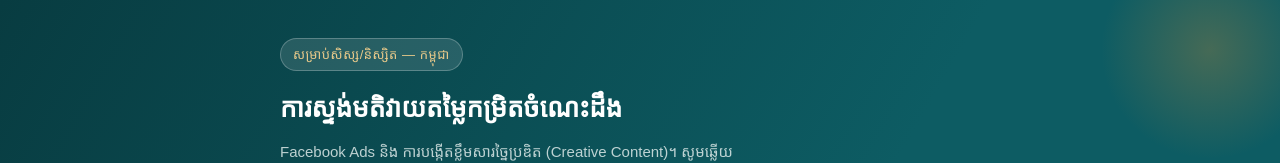
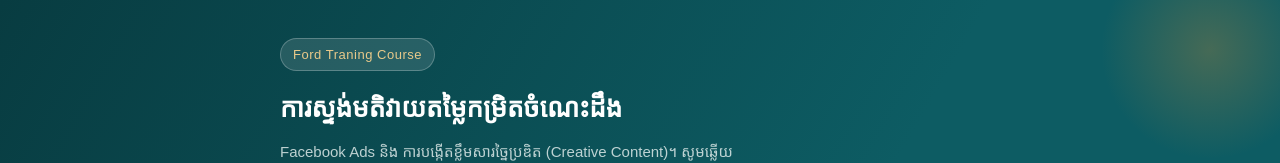
Before and after one commit to chivajustin/ford-digital-survey, a plain HTML site: page index.html in a window 1280 px wide. Shown: the top 163 px of the page. Drawn offline with Linux system fonts and the light colour scheme; a web font is replaced by a local one.

Commit message:
Update eyebrow text in index.html

```diff
--- a/index.html
+++ b/index.html
@@ -222,7 +222,7 @@
 
 <div class="topbar">
   <div class="topbar-inner">
-    <span class="eyebrow">សម្រាប់សិស្ស/និស្សិត — កម្ពុជា</span>
+    <span class="eyebrow">Ford Traning Course</span>
     <h1>ការស្ទង់មតិវាយតម្លៃកម្រិតចំណេះដឹង</h1>
     <p>Facebook Ads និង ការបង្កើតខ្លឹមសារច្នៃប្រឌិត (Creative Content)។ សូមឆ្លើយតាមការពិត ដើម្បីឲ្យយើងអាចដាក់អ្នកចូលកម្រិតសិក្សាដែលសមស្របបំផុត។</p>
   </div>
```
